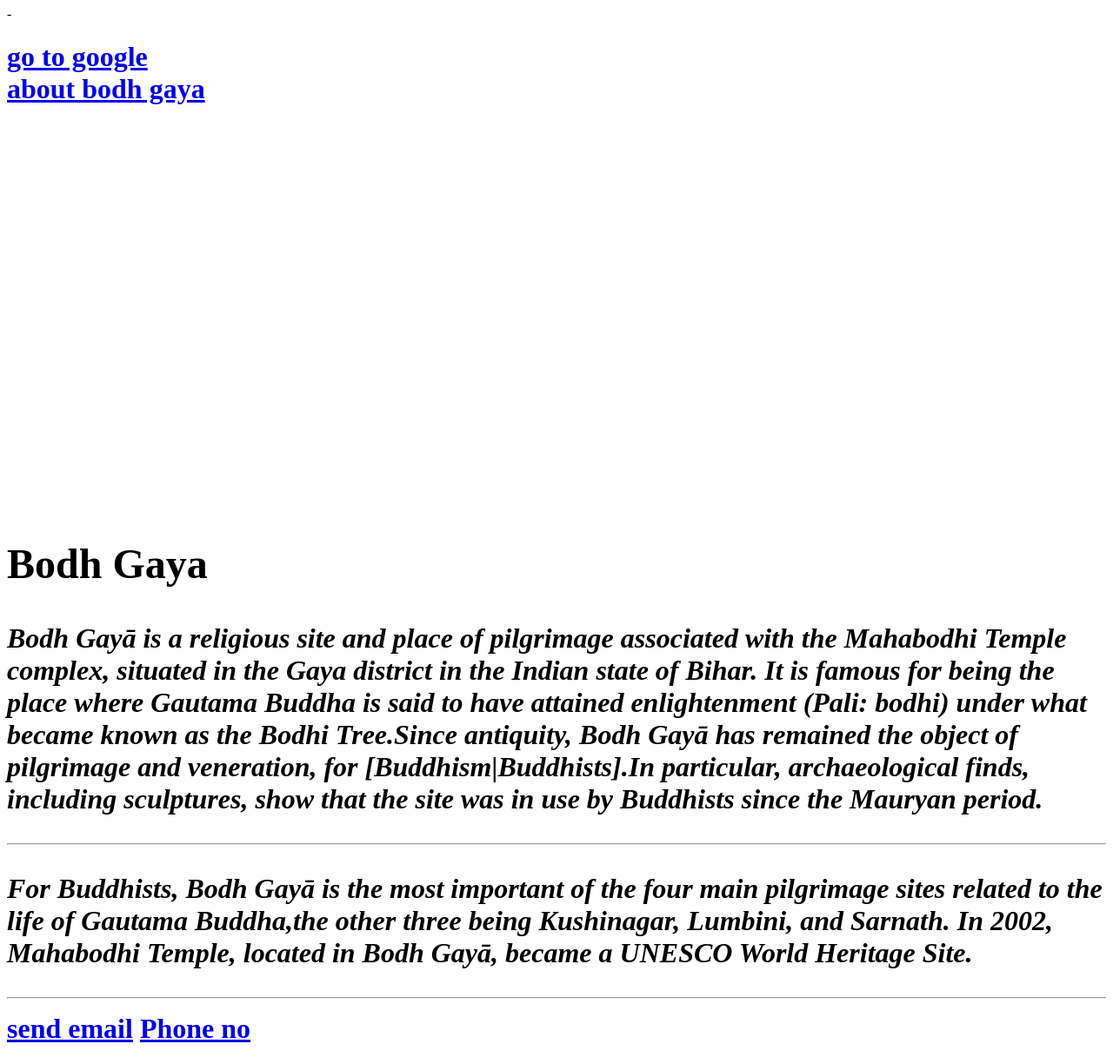
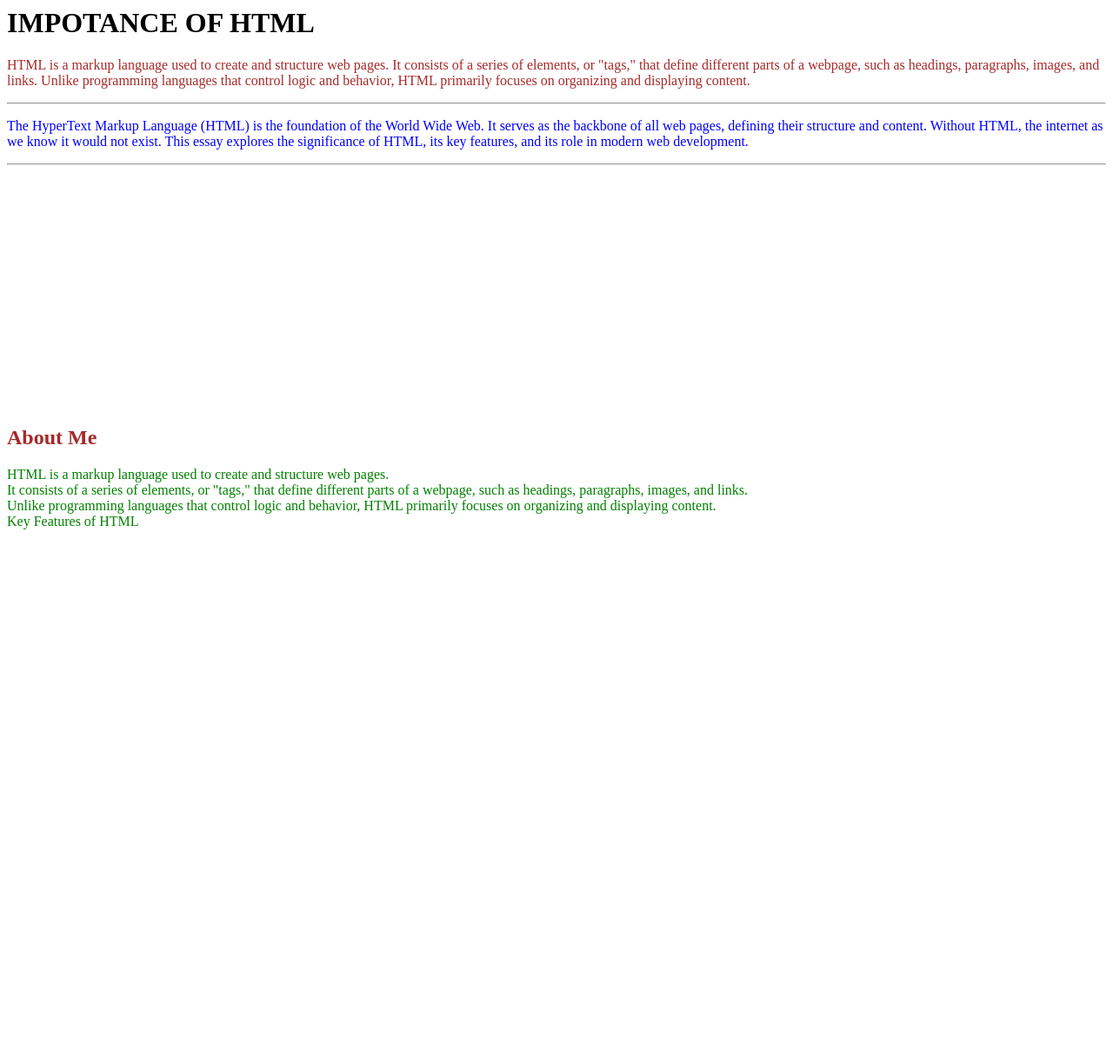
Before and after one commit to Soni-singh04/task-3, a plain HTML site: page index.html in a window 1280 px wide. Shown: the whole page at 87% size. After the commit the page ends 800 px from the top, so only its background shows below. Drawn offline with Linux system fonts and the light colour scheme.

Commit message:
Add files via upload

```diff
--- a/index.html
+++ b/index.html
@@ -1,27 +1,31 @@
-<!Doctype html>
+
 <html>
+
 <head>
 <style>
+</style>
 
-</style>
-<title>links</title>
--</head>
+<tittle></tittle>
+
+</head>
+
 <body>
-<h1 style ="color:rgb(222, 20, 20):"><a href="https://google.com" target="_blank">go to google</a><br>
-<a href="#about"> about bodh gaya</a>
 
-<section id="about"> <h2 style="margin-top:500px;">Bodh Gaya</h2>
-
-<p><em>Bodh Gayā is a religious site and place of pilgrimage associated with the Mahabodhi Temple complex, situated in the Gaya district in the Indian state of Bihar. It is famous for being the place where Gautama Buddha is said to have attained enlightenment (Pali: bodhi) under what became known as the Bodhi Tree.Since antiquity, Bodh Gayā has remained the object of pilgrimage and veneration, for [Buddhism|Buddhists].In particular, archaeological finds, including sculptures, show that the site was in use by Buddhists since the Mauryan period.</em><br></p>
-
-<hr>
-<p><em>For Buddhists, Bodh Gayā is the most important of the four main pilgrimage sites related to the life of Gautama Buddha,the other three being Kushinagar, Lumbini, and Sarnath. In 2002, Mahabodhi Temple, located in Bodh Gayā, became a UNESCO World Heritage Site.</p></em></section>
-
- <hr>
+<h1 style="color:black;">IMPOTANCE OF HTML</h1>
 
 
+ <P= style="color:BROWN;">HTML is a markup language used to create and structure web pages. It consists of a series of elements, or "tags," that define different parts of a webpage, such as headings, paragraphs, images, and links. Unlike programming languages that control logic and behavior, HTML primarily focuses on organizing and displaying content.
+</P><hr>
+ <p style="color:blue;">The HyperText Markup Language (HTML) is the foundation of the World Wide Web. It serves as the backbone of all web pages, defining their structure and content. Without HTML, the internet as we know it would not exist. This essay explores the significance of HTML, its key features, and its role in modern web development.<hr>
 
-<a href="mailto:as7671871@gmail.com/"> send email</a>
-<a href="tel:+7033815220"> Phone no</a>
+<h2 id="about:" style="margin-top:300px;">About Me</h2>
+
+<p style="color:green;">HTML is a markup language used to create and structure web pages.<br> It consists of a series of elements, or "tags," that define different parts of a webpage, such as headings, paragraphs, images, and links.<br> Unlike programming languages that control logic and behavior, HTML primarily focuses on organizing and displaying content.<br>
+
+Key Features of HTML</p>
+
+
 </body>
+
+<footer>
 </html>
```
